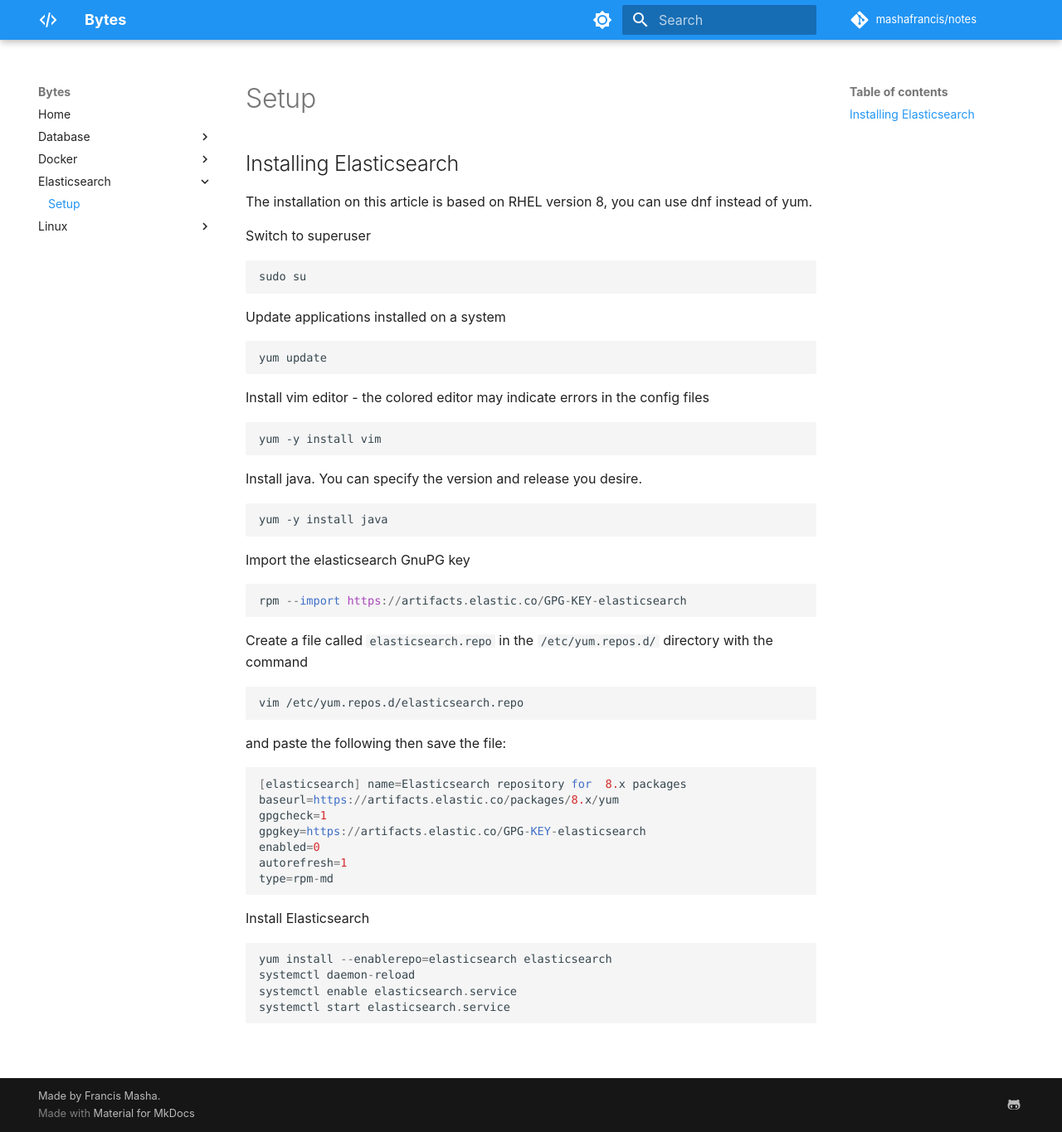
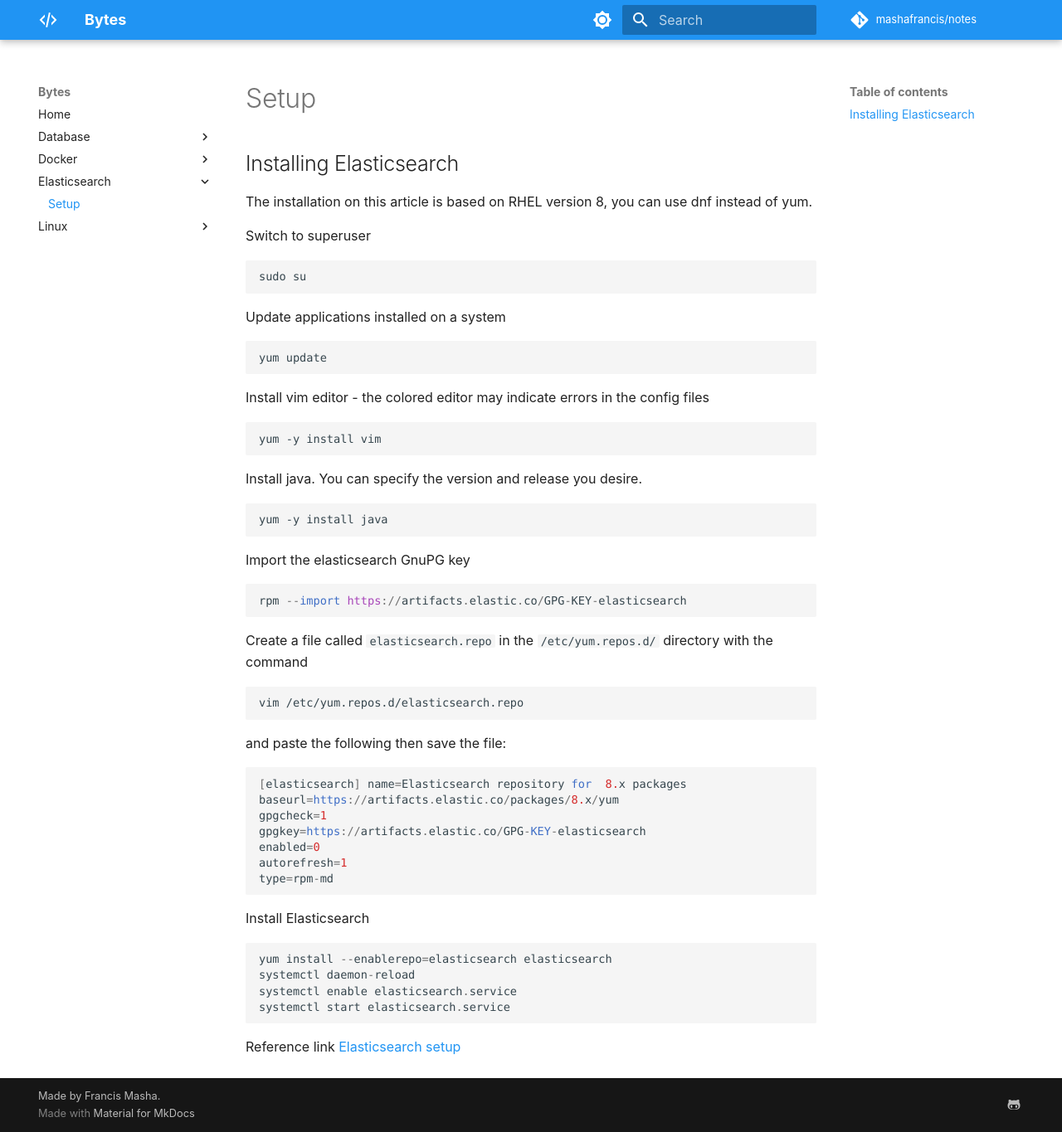
Before and after one commit to mashafrancis/notes, an MkDocs documentation site: the page built from docs/Elasticsearch/setup.md, in a window 1280 px wide and 1365 px high. Shown: the whole window at 83% size. Built offline with MkDocs 1.6.1 and Material for MkDocs 9.7.7, drawn with Linux system fonts in a browser that asks for light colours; some web fonts are replaced; comment, search, counter and statistics services are not loaded.

Commit message:
note: add reference link to elastic search setup

```diff
--- a/docs/Elasticsearch/setup.md
+++ b/docs/Elasticsearch/setup.md
@@ -42,3 +42,7 @@
     systemctl daemon-reload
     systemctl enable elasticsearch.service
     systemctl start elasticsearch.service
+
+
+Reference link
+[Elasticsearch setup](https://www.elastic.co/guide/en/elasticsearch/reference/current/rpm.html)
```
